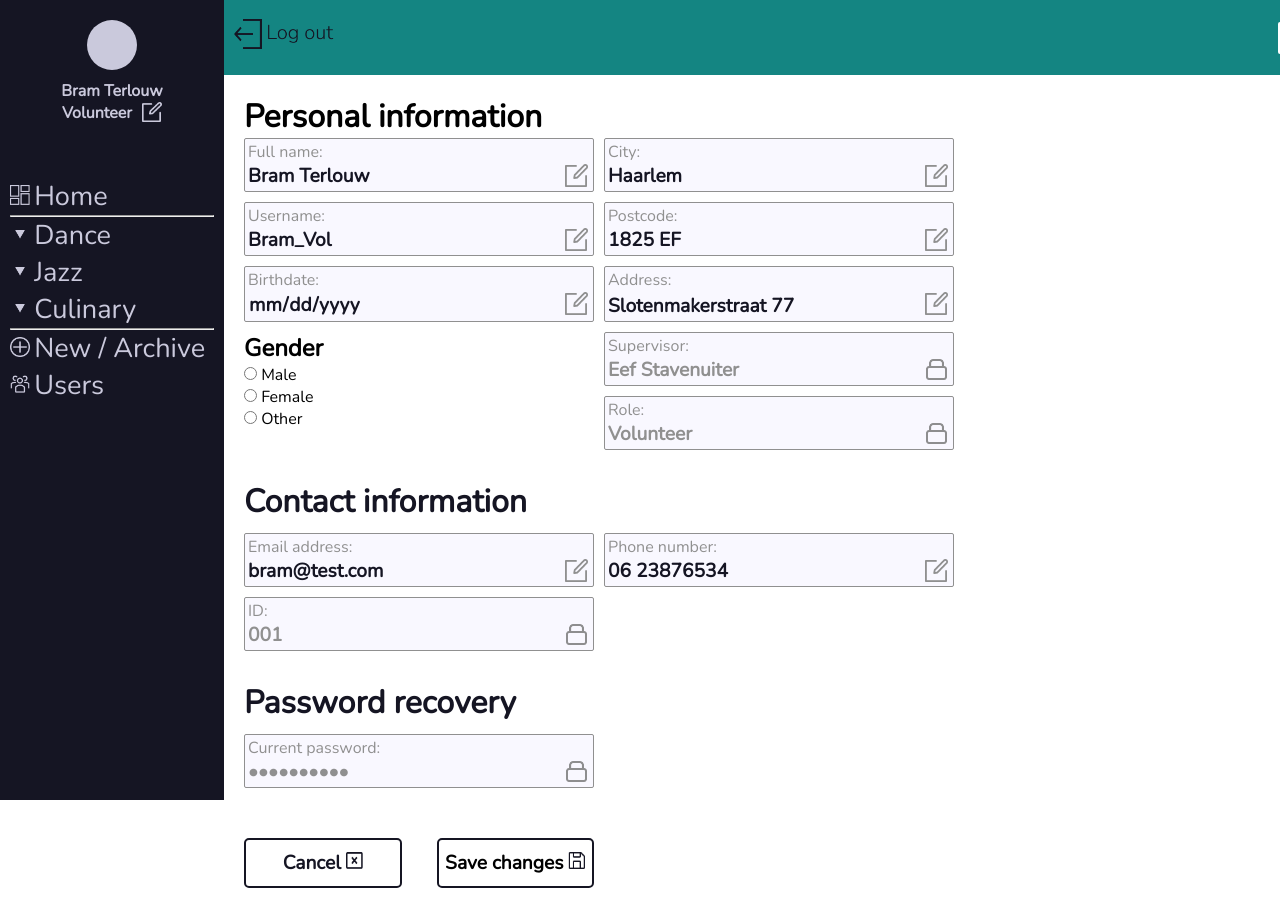
After one commit to BramTerlouw/Project-Haarlem-Festival-2, a PHP site: page /user/personal in a window 1280 px wide; the page is wider, and only the part inside the window is pictured. The commit adds this page. Run offline with PHP 8.4, Linux system fonts and the light colour scheme.

Commit message:
added edit personal info page

```diff
--- /dev/null
+++ b/app/controllers/usercontroller.php
@@ -0,0 +1,9 @@
+<?php
+require __DIR__ . '/controller.php';
+
+class UserController extends Controller {
+    public function personal() {
+        require __DIR__ . '/../views/user/personal.php';
+    }
+}
+?>
--- a/app/public/css/style.css
+++ b/app/public/css/style.css
@@ -1,3 +1,14 @@
+:root {
+    --main-blue: #151523;
+    --main-green: #148582;
+    --main-lightblue: #CAC9DC;
+
+    --form-input-bg: #F9F8FF;
+    --form-input-border: #909090;
+
+    --white: #FFFFFF;
+  }
+
 * {
     margin: 0px;
     padding: 0px;
@@ -20,7 +31,7 @@ body {
 .user-logo {
     width: 50px;
     height: 50px;
-    background-color: #CAC9DC;
+    background-color: var(--main-lightblue);
     border-radius: 50%;
     margin: 20px auto 10px;
 }
@@ -47,7 +58,7 @@ body {
 }
 
 .logged-username, .cms-dashboard-personal a {
-    color: #CAC9DC;
+    color: var(--main-lightblue);
     font-weight: bold;
     text-decoration: none;
 }
@@ -57,14 +68,16 @@ body {
 .nav-cms {
     min-width: 14%;
     height: 900px;
-    background-color: #151523;
+    background-color: var(--main-blue);
     padding: 0 10px 0 10px;
     height: 100vh;
 }
 
-.cms-icon {
-    width: 20px;
-    height: 20px;
+.cms-main h1 {
+    margin: 20px 0 0 20px;
+}
+.cms-container .cms-main {
+    background-color: var(--white);
 }
 
 .cms-side-container {
@@ -72,9 +85,9 @@ body {
     height: 900px;
 }
 
-.cms-main {
-    height: 825px;
-    background-color: white;
+.cms-icon {
+    width: 20px;
+    height: 20px;
 }
 
 .cms-nav-ul {
@@ -87,7 +100,7 @@ body {
 }
 
 .cms-nav-item a, .cms-nav-item-dance a, .cms-nav-item-jazz a, .cms-nav-item-culinary a {
-    color: #CAC9DC;
+    color: var(--main-lightblue);
     text-decoration: none;
     font-size: 1.7rem;
 }
@@ -117,7 +130,7 @@ body {
 /* ## header of cms */
 .cms-header {
     height: 75px;
-    background-color: #148582;
+    background-color: var(--main-green);
     display: flex;
     align-items: center;
     justify-content: space-between;
@@ -125,7 +138,7 @@ body {
 
 .cms-logout-link {
     text-decoration: none;
-    color: #151523;
+    color: var(--main-blue);
     font-weight: bold;
     font-size: 1.5rem;
     margin: 0 0 0 10px;
@@ -144,17 +157,22 @@ body {
 }
 
 
+
+
+
+
+
 /* ## login screen */
 .login-header {
     margin: 0 auto;
     height: 75px;
     max-width: 2560px;
-    background-color: #148582;
+    background-color: var(--main-green);
 }
 
-main h1 {
+.login-title {
     text-align: center;
-    color: #151523;
+    color: var(--main-blue);
     margin: 20px 0 0 0;
 }
 
@@ -188,7 +206,7 @@ main h1 {
 .password-forgotten a {
     font-weight: lighter;
     text-decoration: none;
-    color: #151523;
+    color: var(--main-blue);
 }
 
 .login-form button {
@@ -197,8 +215,135 @@ main h1 {
     font-weight: bold;
     margin: 20px 0 0 0;
     padding: 3px 15px;
-    background-color: white;
-    border: 2px solid #151523;
+    background-color: var(--white);
+    border: 2px solid var(--main-blue);
     border-radius: 5px;
     cursor: pointer;
 }
+
+
+
+
+
+
+/* ## form personal info ## */
+.personal-info-form {
+    width: 40%;
+    margin: 0px 0px 0 20px;
+
+    display: grid;
+    grid-template-columns: auto auto;
+    grid-template-rows: auto auto auto auto auto;
+    grid-gap: 10px 10px;
+}
+
+.personal-info-form h1 {
+    margin: 20px 0 0 0;
+
+    grid-column-start: 1;
+    grid-column-end: 3;
+
+    color: var(--main-blue);
+}
+
+
+/* ## individual form items */
+.form-item {
+    width: 350px;
+    padding: 2px 3px;
+
+    display: flex;
+    flex-wrap: wrap;
+    position: relative;
+
+    border: 1px solid var(--form-input-border);
+    border-radius: 2px;
+
+    background-color: var(--form-input-bg);
+}
+
+.form-item label {
+    width: 100%;
+    color: var(--form-input-border);
+}
+
+.form-item input {
+    width: 100%;
+
+    border: none;
+    font-size: 1.2rem;
+    font-weight: bold;
+
+    color: var(--main-blue);
+    background-color: var(--form-input-bg);
+}
+
+.form-item img {
+    width: 23px;
+    height: 23px;
+
+    position: absolute;
+    top: 25px;
+    left: 92%;
+
+    pointer-events: none;
+}
+
+.form-item-radiobtn {
+    width: 350px;
+    grid-row-start: 4;
+    grid-row-end: 6;
+}
+
+.secure input {
+    pointer-events: none;
+    color: var(--form-input-border);
+}
+
+
+/* ## cancel and submit buttons */
+.personal-info-btns-container {
+    width: 350px;
+    margin: 40px 0 0 0;
+    grid-column-start: 1;
+
+    display: flex;
+    text-align: center;
+}
+
+.personal-info-btns-container a {
+    width: 45%;
+    height: 50px;
+    margin: 0 5% 0 0;
+    padding: 10px 0 0 0;
+    grid-column-start: 1;
+
+    text-decoration: none;
+    font-weight: bold;
+    font-size: 1.2rem;
+
+    border: 2px solid var(--main-blue);
+    border-radius: 5px;
+
+    color: var(--main-blue);
+}
+
+.personal-info-btns-container a img, .personal-info-btns-container button img{
+    width: 17px;
+    height: 17px;
+}
+
+.personal-info-btns-container button {
+ width: 45%;
+ height: 50px;
+ margin: 0 0 0 5%;
+
+ border: 2px solid var(--main-blue);
+ border-radius: 5px;
+
+ font-weight: bold;
+ font-size: 1.2rem;
+
+ background-color: var(--white);
+ cursor: pointer;
+}
--- a/app/views/cms/login.php
+++ b/app/views/cms/login.php
@@ -5,7 +5,7 @@ require __DIR__ . '/../components/head.php';
 <div class="login-header">
 </div>
 <main>
-    <h1>Content management system Haarlem Festival</h1>
+    <h1 class="login-title">Content management system Haarlem Festival</h1>
     <form class="login-form" action="/cms/" method="post">
         <div class="login-form-item">
             <label for="">Username</label>
--- a/app/views/components/nav-cms.php
+++ b/app/views/components/nav-cms.php
@@ -1,17 +1,17 @@
 <div class="cms-container">
-    <div class="nav-cms">
+
+    <!-- Nav bar container -->
+    <nav class="nav-cms">
         <div class="user-logo"></div>
 
+        <!-- Personal info in nav -->
         <div class="cms-dashboard-personal">
             <span class="logged-username">Bram Terlouw</span>
             <a href="#">Volunteer</a>
-            <a href="#"><img src="/icons/cms-edit.png" alt="edit user"></a>
+            <a href="/user/personal"><img src="/icons/cms-edit.png" alt="edit user"></a>
         </div>
 
-
-
-
-
+        <!-- Unordered list of nav -->
         <ul class="cms-nav-ul">
             <li class="cms-nav-item">
                 <img class="cms-icon" src="/icons/cms-home.png" alt="home icon">
@@ -57,8 +57,9 @@
                 <a href="#">Users</a>
             </li>
         </ul>
-    </div>
+    </nav>
 
+    <!-- Container content besides nav -->
     <div class="cms-side-container">
         <div class="cms-header">
             <a class="cms-logout-link" href="/">
@@ -66,8 +67,6 @@
             </a>
             <input class="header-searchbar" type="text" placeholder="Search...">
         </div>
-        <div class="cms-main">
 
-        </div>
-    </div>
-</div>
+    <!-- Container main content -->
+    <main class="cms-main">
--- /dev/null
+++ b/app/views/user/personal.php
@@ -0,0 +1,101 @@
+<?php
+require __DIR__ . '/../components/head.php';
+require __DIR__ . '/../components/nav-cms.php';
+?>
+
+<!-- Personal information section -->
+<h1>Personal information</h1>
+<form class="personal-info-form" action="" method="post">
+    <div class="form-item">
+        <label for="">Full name:</label>
+        <input type="text" name="" value="Bram Terlouw">
+        <img src="/icons/cms-edit-form.png" alt="edit button">
+    </div>
+    <div class="form-item">
+        <label for="">City:</label>
+        <input type="text" name="" value="Haarlem">
+        <img src="/icons/cms-edit-form.png" alt="edit button">
+    </div>
+    <div class="form-item">
+        <label for="">Username:</label>
+        <input type="text" name="" value="Bram_Vol">
+        <img src="/icons/cms-edit-form.png" alt="edit button">
+    </div>
+    <div class="form-item">
+        <label for="">Postcode:</label>
+        <input type="text" name="" value="1825 EF">
+        <img src="/icons/cms-edit-form.png" alt="edit button">
+    </div>
+    <div class="form-item">
+        <label for="">Birthdate:</label>
+        <input type="date" name="" value="18-02-2000">
+        <img src="/icons/cms-edit-form.png" alt="edit button">
+    </div>
+    <div class="form-item">
+        <label for="">Address:</label>
+        <input type="text" name="" value="Slotenmakerstraat 77">
+        <img src="/icons/cms-edit-form.png" alt="edit button">
+    </div>
+
+    <div class="form-item-radiobtn">
+        <h2>Gender</h2>
+        <input type="radio" id="gender-male" name="gender" value="Male">
+        <label for="gender-male">Male</label><br>
+
+        <input type="radio" id="gender-female" name="gender" value="Female">
+        <label for="gender-female">Female</label><br>
+
+        <input type="radio" id="gender-other" name="gender" value="Other">
+        <label for="gender-other">Other</label><br>
+    </div>
+
+    <div class="form-item secure">
+        <label for="">Supervisor:</label>
+        <input type="text" name="" value="Eef Stavenuiter">
+        <img src="/icons/cms-secure.png" alt="edit button">
+    </div>
+    <div class="form-item secure">
+        <label for="">Role:</label>
+        <input type="text" name="" value="Volunteer">
+        <img src="/icons/cms-secure.png" alt="edit button">
+    </div>
+
+    <!-- Contact information section -->
+    <h1>Contact information</h1>
+    <div class="form-item">
+        <label for="">Email address:</label>
+        <input type="email" name="" value="bram@test.com">
+        <img src="/icons/cms-edit-form.png" alt="edit button">
+    </div>
+    <div class="form-item">
+        <label for="">Phone number:</label>
+        <input type="text" name="" value="06 23876534">
+        <img src="/icons/cms-edit-form.png" alt="edit button">
+    </div>
+    <div class="form-item secure">
+        <label for="">ID:</label>
+        <input type="text" name="" value="001">
+        <img src="/icons/cms-secure.png" alt="edit button">
+    </div>
+
+    <!-- Password recovery section -->
+    <h1>Password recovery</h1>
+    <div class="form-item secure">
+        <label for="">Current password:</label>
+        <input type="password" name="" value="wachtwoord">
+        <img src="/icons/cms-secure.png" alt="edit button">
+    </div>
+
+    <!-- custom cancel and submit buttons -->
+    <div class="personal-info-btns-container">
+        <a href="#">Cancel
+            <img src="/icons/cms-cancel.png" alt="cancel icon">
+        </a>
+        <button type="submit">Save changes
+            <img src="/icons/cms-save.png" alt="cancel icon">
+        </button>
+    </div>
+</form>
+</div>
+</div>
+</div>
```
Also changed, not shown: app/public/icons/cms-cancel.png (added), app/public/icons/cms-edit-form.png (added), app/public/icons/cms-save.png (added), app/public/icons/cms-secure.png (added).
